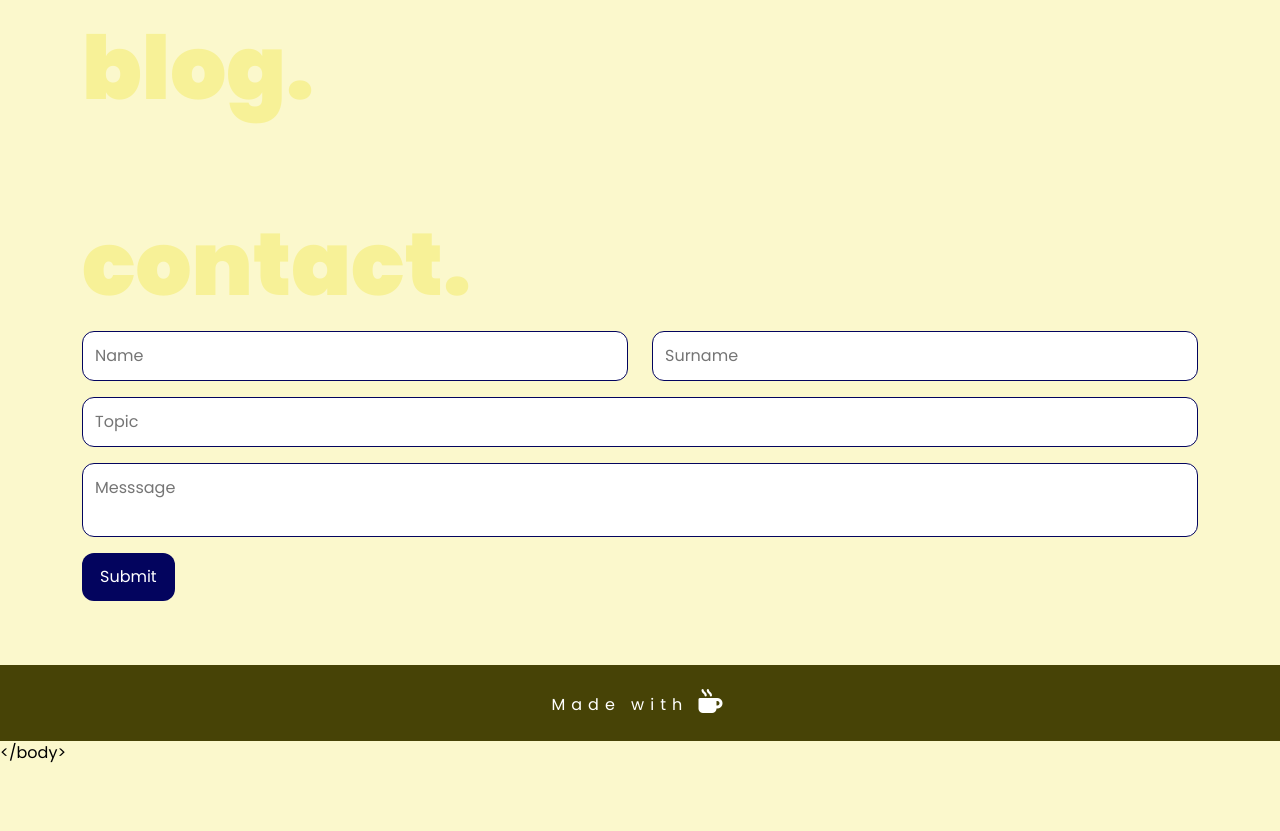
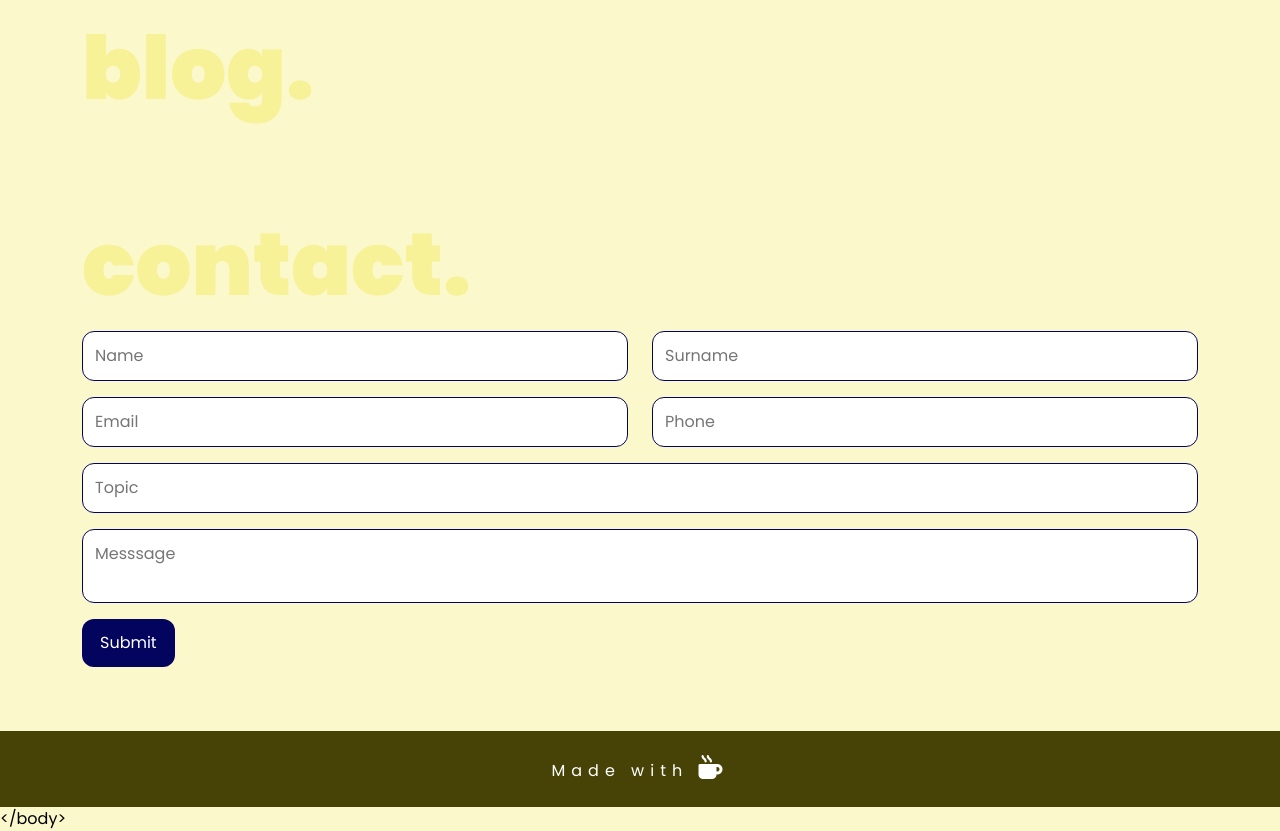
Before and after one commit to yakupkalayci/personalWebSite, a website built with Vite: page index.html in a window 1280 px wide. Shown: the part 3866-4697 px from the top of the page. Before the commit the page ends 4631 px from the top, so only its background shows below. Built offline with nearby package versions, Linux system fonts and the light colour scheme; no server answers.

Commit message:
feat: add new inputs to contact form

```diff
--- a/index.html
+++ b/index.html
@@ -494,6 +494,10 @@
           <input type="text" class="input-control" name="surname" placeholder="Surname" data-valid="empty">
         </div>
         <div class="form-control">
+          <input type="email" class="input-control" name="email" placeholder="Email" data-valid="empty" data-valid="email">
+          <input type="tel" class="input-control" name="phone" placeholder="Phone" data-valid="empty">
+        </div>
+        <div class="form-control">
           <input type="text" class="input-control" name="topic" placeholder="Topic" data-valid="empty">
         </div>
         <div class="form-control">
```
Also changed, not shown: dist/index.html.
